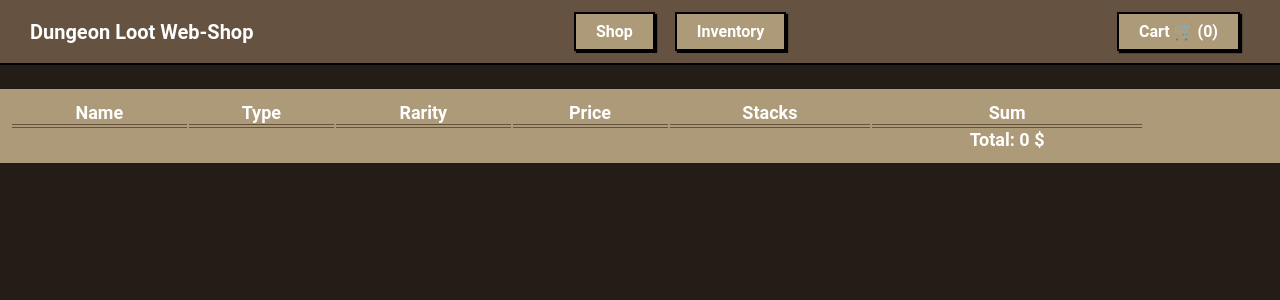
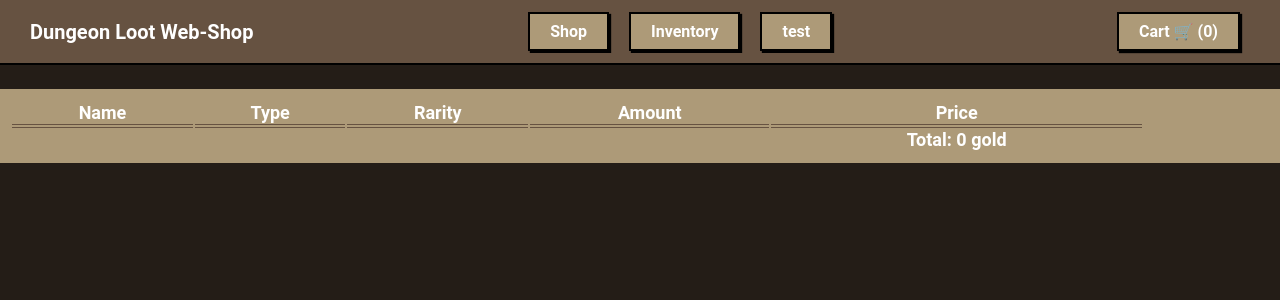
Before and after one commit to kasp470f/react_project, a React (Create React App) app: page /cart in a window 1280 px wide. Shown: the top 300 px of the page. Built offline with nearby package versions, Linux system fonts and the light colour scheme.

Commit message:
Fixed so that it removes the correct item

```diff
--- a/src/app.jsx
+++ b/src/app.jsx
@@ -2,8 +2,7 @@ import React from 'react';
 import { BrowserRouter as Router, Route, Routes } from 'react-router-dom';
 import { RandomItemCollection, RandomItem } from "./generator/itemGenerator";
 import './stylesheet.css';
-import { UpdateCartText } from './pages/Cart';
-import { CartList, removeTimeoutItem } from './components/cartList';
+import { removeTimeoutItem } from './components/cartList';
 
 // Pages
 import Navbar from './components/Navbar';
@@ -20,7 +19,6 @@ class App extends React.Component {
         this.state = {
             items: itemsGen,
             selection: undefined,
-            cart: [],
         }
         this.onSelect = this.onSelect.bind(this);
         this.onClose = this.onClose.bind(this);
@@ -32,20 +30,18 @@ class App extends React.Component {
             this.setState({
                 items: this.state.items.map(item => {
                     if (item.id === id) {
+                        // Find the removed element(s) in the Cart and remove them + UpdateCartText
+                        removeTimeoutItem(id);
                         return RandomItem(id);
                     }
                     if (this.state.selection !== undefined && this.state.selection.id === id) {
                         this.setState({ selection: undefined });
-
-                        // Find the removed element(s) in the Cart and remove them + UpdateCartText
-                        removeTimeoutItem(id);
-
                         // alert("This item seems to already have been bought!");
                     }
                     return item;
                 }),
             });
-        }, Math.floor(Math.random() * + 1500) + 0);
+        }, Math.floor(Math.random() * + 2000) + 0);
     }
 
     onSelect(item) {
--- a/src/components/Navbar.jsx
+++ b/src/components/Navbar.jsx
@@ -15,6 +15,9 @@ function Navbar(props) {
                     <ul>
                         <Link to='/inventory' onClick={props.onClose}><li><span>Inventory</span></li></Link>
                     </ul>
+                    <ul>
+                        <li onClick={() => console.log(CartList)}><span>test</span></li>
+                    </ul>
                 </div>
                 <Link to='/cart'>
                     <div className="shopping_cart"><span>Cart 🛒 ({CartList.length})</span></div>
--- a/src/components/cartList.jsx
+++ b/src/components/cartList.jsx
@@ -4,7 +4,6 @@ export let CartList = [];
 export let CartKey = () => (Math.floor(Math.random() * 10000000) + 1);
 
 export function removeTimeoutItem(id) {
-    let itemWithId = CartList.filter(i => i.id === id);
-    itemWithId.forEach(item => CartList.splice(CartList.indexOf(item.id), 1));
+    CartList = CartList.filter(item => item.id !== id);
     UpdateCartText();
 }
--- a/src/generator/itemGenerator.js
+++ b/src/generator/itemGenerator.js
@@ -11,9 +11,9 @@ export function RandomItem(uniqueID) {
 
     return {
         id: uniqueID,
+        name: name,
         type: type,
         rarity: rarity,
-        name: name,
         price: price,
         stats: [],
         amount: amount,
--- a/src/pages/Cart.jsx
+++ b/src/pages/Cart.jsx
@@ -6,7 +6,7 @@ export function Cart() {
     if (CartList !== undefined || CartList !== null) {
         let totalSum = 0;
         CartList.forEach(item => {
-            totalSum += item.sumOfRow;
+            totalSum += item.price;
         });
         return (
             <div className='detailsInfo'>
@@ -16,16 +16,14 @@ export function Cart() {
                             <th>Name</th>
                             <th>Type</th>
                             <th>Rarity</th>
+                            <th>Amount</th>
                             <th>Price</th>
-                            <th>Stacks</th>
-                            <th>Sum</th>
                         </tr>
                     </thead>
                     <tbody>
                         {CartList.map(
                             item => {
-                                //using Spread syntax to pass the whole item as an attribute
-                                return <ItemRow {...item} />
+                                return <ItemRow {...item} /> //using Spread syntax to pass the whole item as an attribute
                             })}
                     </tbody>
                     <tfoot>
@@ -34,8 +32,7 @@ export function Cart() {
                             <td></td>
                             <td></td>
                             <td></td>
-                            <td></td>
-                            <td>Total: {totalSum} $</td>
+                            <td>Total: {totalSum} gold</td>
                         </tr>
                     </tfoot>
                 </table>
@@ -52,9 +49,8 @@ export function ItemRow(props) {
             <td>{props.name}</td>
             <td>{props.type}</td>
             <td>{props.rarity}</td>
+            <td>{props.amount}</td>
             <td>{props.price}</td>
-            <td>{props.numberOfStacks}</td>
-            <td>{props.sumOfRow}</td>
         </tr>);
 }
 
--- a/src/stylesheet.css
+++ b/src/stylesheet.css
@@ -57,26 +57,18 @@ body {
     font-weight: normal;
 }
 
-.detailsInfo table {
-    width: 90%;
-    color: white;
-}
-
-.detailsInfo table th {
-    font-weight: bold;
-    font-size: large;
-    border-bottom: 1px solid var(--primary-color);
-}
-
-.detailsInfo table td {
-    font-weight: normal;
-    font-size: medium;
-}
-
-.detailsInfo table tfoot td{
-    font-weight: bold;
-    font-size: large;
-    border-top: 1px solid var(--primary-color);
+.detailsBuyButton {
+    display: block;
+    width: 100%;
+    font-size: 1.3vw;
+    padding: 0.5rem 0;
+    text-align: center;
+    background-color: var(--tertiary-color);
+    margin-bottom: 1vh;;
+    user-select: none;
+    cursor: pointer;
+    border: 2px solid black;
+    box-shadow: 2px 2px 1px black ;
 }
 
 .itemPrice {
@@ -218,7 +210,7 @@ body {
     font-size: 25px;
 }
 
-.filterButton, .detailsBuyButton {
+.filterButton {
     display: block;
     width: 100%;
     font-size: 1.3vw;
@@ -232,7 +224,7 @@ body {
     box-shadow: 2px 2px 1px black ;
 }
 
-.filterButton:hover {
+.filterButton:hover, .detailsBuyButton:hover {
     background-color: var(--secondary-color);
     transition: 0.3s;
 }
@@ -305,6 +297,28 @@ body {
 }
 
 /* Cart CSS */
+.detailsInfo table {
+    width: 90%;
+    color: white;
+}
+
+.detailsInfo table th {
+    font-weight: bold;
+    font-size: large;
+    border-bottom: 1px solid var(--primary-color);
+}
+
+.detailsInfo table td {
+    font-weight: normal;
+    font-size: medium;
+}
+
+.detailsInfo table tfoot td{
+    font-weight: bold;
+    font-size: large;
+    border-top: 1px solid var(--primary-color);
+}
+
 
 /* Error 404 CSS */
 .errorPage {
```
